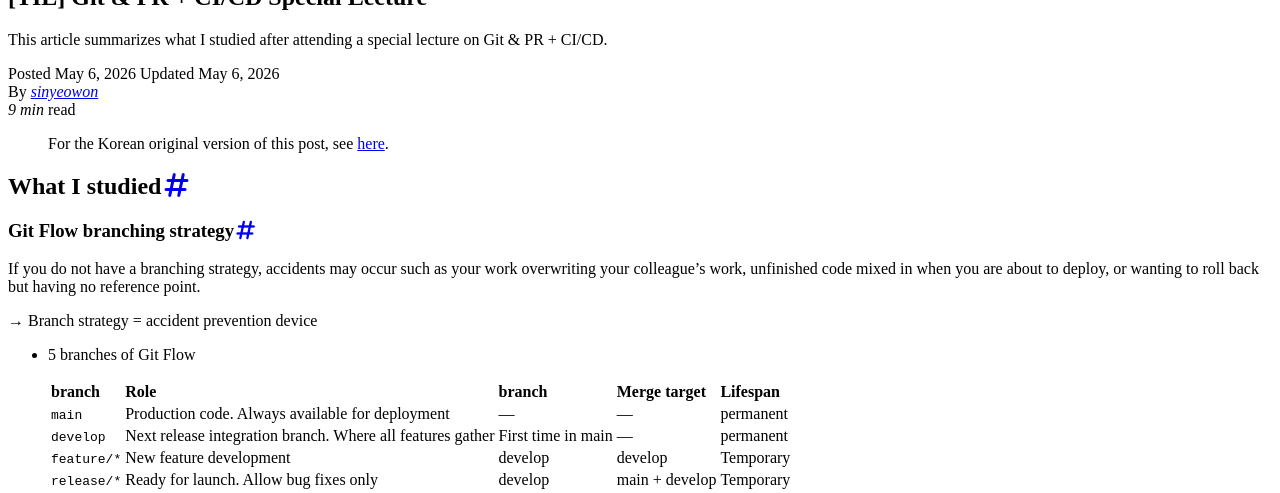
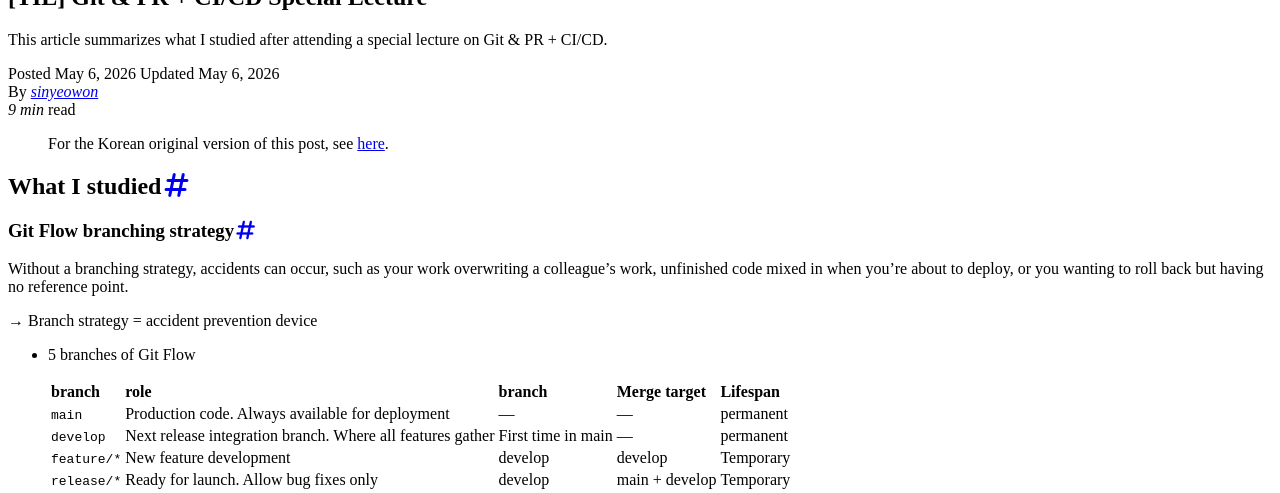
Before and after one commit to sinyeowon/sinyeowon.github.io, a Jekyll site: the page built from en/posts/TIL-Git-PR-CI-CD/index.md, in a window 1280 px wide and 1400 px high, scrolled down 510 px. Shown: the top 493 px of the window. Built offline with Jekyll 4.4.1, drawn with Linux system fonts in a browser that asks for light colours; cached includes are drawn as plain includes; nearby versions of some CDN libraries; some of the changed text lies outside the part shown.

Commit message:
chore: import Notion posts

````diff
--- a/en/posts/TIL-Git-PR-CI-CD/index.md
+++ b/en/posts/TIL-Git-PR-CI-CD/index.md
@@ -17,13 +17,13 @@ notion_lang: "en"
 
 ### **Git Flow branching strategy**
 
-If you do not have a branching strategy, accidents may occur such as your work overwriting your colleague's work, unfinished code mixed in when you are about to deploy, or wanting to roll back but having no reference point.
+Without a branching strategy, accidents can occur, such as your work overwriting a colleague's work, unfinished code mixed in when you're about to deploy, or you wanting to roll back but having no reference point.
 
 → Branch strategy = accident prevention device
 
 - 5 branches of Git Flow
 
-  | branch | Role | branch | Merge target | Lifespan |
+  | branch | role | branch | Merge target | Lifespan |
   | --- | --- | --- | --- | --- |
   | `main` | Production code. Always available for deployment | — | — | permanent |
   | `develop` | Next release integration branch. Where all features gather | First time in main | — | permanent |
@@ -52,7 +52,7 @@ If you do not have a branching strategy, accidents may occur such as your work o
 
 - 3 things PR does
 
-  | Role | Description |
+  | role | Description |
   | --- | --- |
   | 👀 **Code review chapter** | A space for colleagues to view changes and leave feedback |
   | 🧪 **Automatic Verification Trigger** | Run CI pipeline (automatically perform build/test) |
@@ -234,10 +234,10 @@ git merge --abort   # 머지 시작 전으로 되돌림
 git rebase --abort  # rebase 중이면
 ```
 
-### **CI/CD Pipeline Introduction**- Difference between manual deployment and automation
-![image](/assets/img/notion/TIL-Git-PR-CI-CD/04-8f8d92b96d.png)
+### **CI/CD Pipeline Introduction**
 
-  - After introducing CI/CD
+- Difference between manual deployment and automation
+![image](/assets/img/notion/TIL-Git-PR-CI-CD/04-8f8d92b96d.png)- After introducing CI/CD
     - Test runs automatically when PR is raised
 
     - main merge = automatic deployment
````
Also changed, not shown: other parts of en/posts/TIL-Git-PR-CI-CD/index.md (+2 -2 lines).
